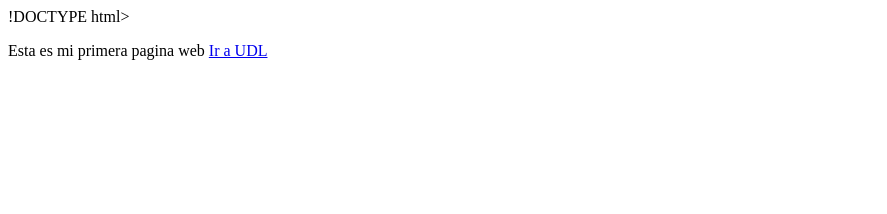
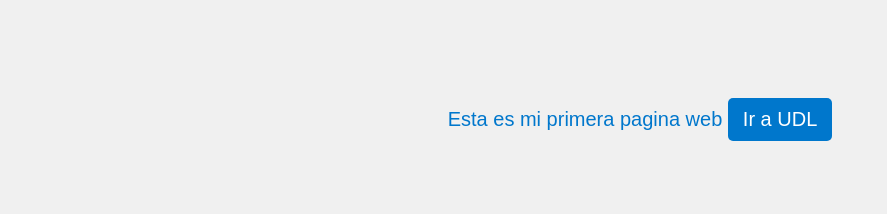
Before and after one commit to EnriqueVJCHR/pagina-web, a plain HTML site: page index.html in a window 1280 px wide. Shown: the whole page, without its empty margins (0-887 px from the left). Drawn offline with Linux system fonts and the light colour scheme.

Commit message:
Version CSS

```diff
--- a/index.html
+++ b/index.html
@@ -1,6 +1,34 @@
-!DOCTYPE html>
+<!DOCTYPE html>
 <html lang="en">
 <head>
+    <style>
+        body {
+    background-color: #f0f0f0;
+    font-family: Arial, sans-serif;
+    color: #333;
+    text-align: center;
+    padding: 50px;
+}
+
+p {
+    font-size: 20px;
+    color: #0077cc;
+}
+
+a {
+    display: inline-block;
+    margin-top: 20px;
+    padding: 10px 15px;
+    background-color: #0077cc;
+    color: white;
+    text-decoration: none;
+    border-radius: 5px;
+}
+
+a:hover {
+    background-color: #005fa3;
+}
+    </style>
     <meta charset="UTF-8">
     <meta name="viewport" content="width=device-width, initial-scale=1.0">
     <title>Ejemplo pagina web</title>
```
